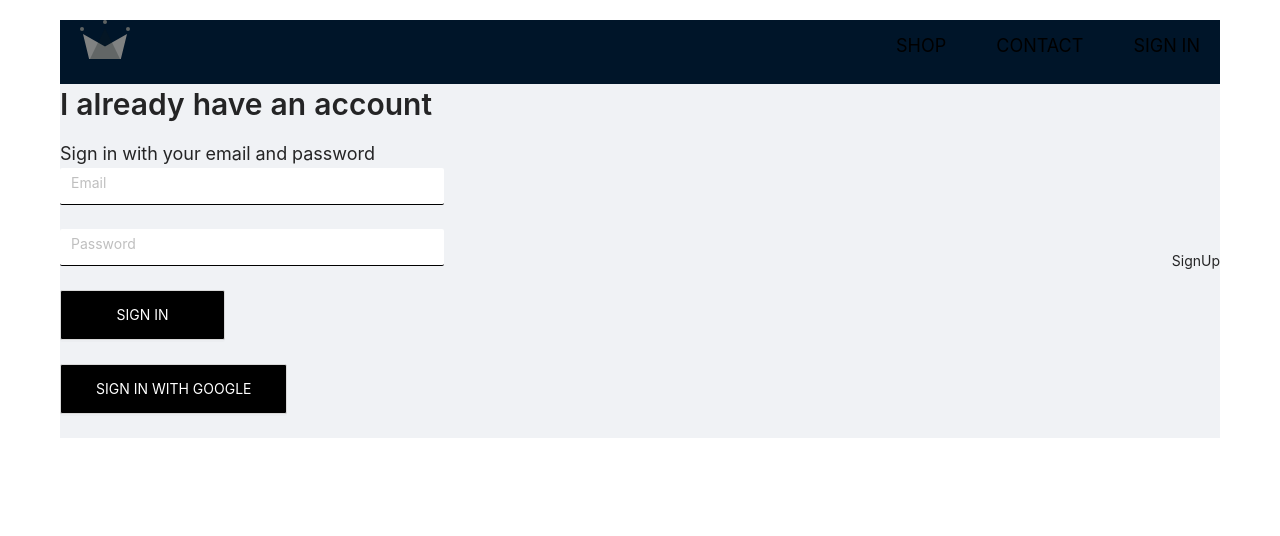
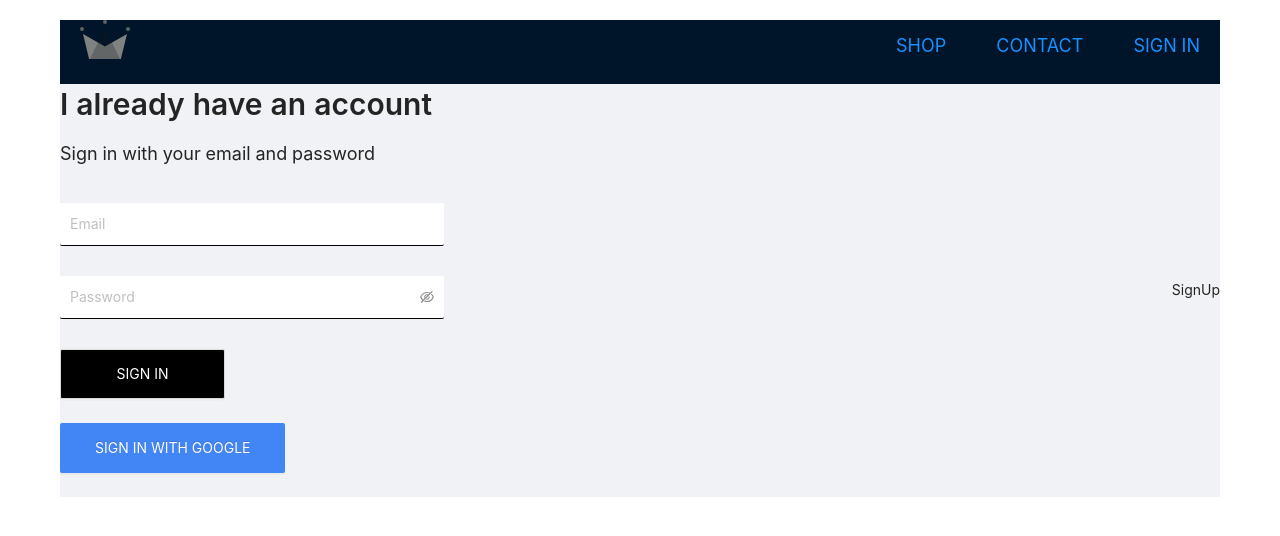
Before and after one commit to levon-dalakyan/crwn-clothing, a React (Create React App) app: page /sign in a window 1280 px wide. Shown: the top 536 px of the page. Built offline with nearby package versions, Linux system fonts and the light colour scheme; no server answers.

Commit message:
integrated firebase into app, added google authentication

```diff
--- a/craco.config.js
+++ b/craco.config.js
@@ -27,7 +27,7 @@ module.exports = {
               '@text-color': '#121212',
               '@layout-header-background': 'transparent',
               '@layout-body-background': 'transparent',
-              '@input-hover-border-color': 'inherit',
+              '@link-color': '#000',
             },
             javascriptEnabled: true,
           },
--- a/package.json
+++ b/package.json
@@ -15,6 +15,7 @@
     "antd": "^4.18.7",
     "babel-plugin-import": "^1.13.3",
     "craco-less": "^2.0.0",
+    "firebase": "^9.6.7",
     "react": "^17.0.2",
     "react-dom": "^17.0.2",
     "react-router-dom": "^6.2.1",
--- a/src/App.tsx
+++ b/src/App.tsx
@@ -1,3 +1,4 @@
+import { useEffect, useState } from 'react';
 import { Routes, Route } from 'react-router-dom';
 import { Layout } from 'antd';
 import styled from 'styled-components';
@@ -6,6 +7,7 @@ import { HeaderComponent } from './components/layout/HeaderComponent';
 import { HomePage } from './pages/HomePage';
 import { ShopPage } from './pages/ShopPage';
 import { SignPage } from './pages/SignPage';
+import { auth } from './firebase/firebase.utils';
 
 const { Header, Content } = Layout;
 
@@ -16,10 +18,22 @@ const HeaderWrapper = styled(Header)`
 `;
 
 function App() {
+  const [currentUser, setCurrentUser] = useState<any>(null);
+
+  useEffect(() => {
+    let unsubscribeFromAuth: any = null;
+
+    unsubscribeFromAuth = auth.onAuthStateChanged((user) => {
+      setCurrentUser(user);
+    });
+
+    return () => unsubscribeFromAuth();
+  }, []);
+
   return (
     <Layout>
       <HeaderWrapper>
-        <HeaderComponent />
+        <HeaderComponent currentUser={currentUser} />
       </HeaderWrapper>
       <Content>
         <Routes>
--- a/src/components/UI/CustomButton.tsx
+++ b/src/components/UI/CustomButton.tsx
@@ -1,11 +1,5 @@
 import { Form, Button } from 'antd';
 import styled from 'styled-components';
-
-interface ButtonProps {
-  children: React.ReactNode;
-  type: any;
-  googleButton?: boolean;
-}
 
 const StyledButton = styled(Button)`
   height: 50px;
@@ -16,37 +10,48 @@ const StyledButton = styled(Button)`
   text-transform: uppercase;
   padding: 0 35px;
 
-  &.googleButton {
+  &:hover {
+    border: 1px solid #000;
+    color: #000;
+    background-color: #fff;
   }
 
+  &.googleButton {
+    border: none;
+    background-color: #4285f4;
+
     &:hover {
-    border: 1px solid #000;
-    color: black;
-    background-color: #fff;
+      background-color: #357ae8;
+      color: #fff;
+    }
   }
 `;
 
+interface ButtonProps {
+  children: React.ReactNode;
+  htmlType: any;
+  type: any;
+  onGoogleClick?: React.MouseEventHandler<HTMLElement> | undefined;
+  googleButton?: boolean;
+}
+
 export const CustomButton: React.FC<ButtonProps> = ({
   children,
+  htmlType,
   type,
+  onGoogleClick,
   googleButton,
 }) => {
-  const [form] = Form.useForm();
-
   return (
-    <Form.Item shouldUpdate>
-      {() => (
+    <Form.Item>
       <StyledButton
         className={googleButton ? 'googleButton' : ''}
-          htmlType={type}
-          disabled={
-            !form.isFieldsTouched(true) ||
-            !!form.getFieldsError().filter(({ errors }) => errors.length).length
-          }
+        htmlType={htmlType}
+        type={type}
+        onClick={onGoogleClick}
       >
         {children}
       </StyledButton>
-      )}
     </Form.Item>
   );
 };
--- a/src/components/forms/SignIn.tsx
+++ b/src/components/forms/SignIn.tsx
@@ -1,7 +1,9 @@
 import { Row, Typography } from 'antd';
 import styled from 'styled-components';
 import { Form, Input } from 'antd';
+
 import { CustomButton } from '../UI/CustomButton';
+import { signInWithGoogle } from '../../firebase/firebase.utils';
 
 const { Title } = Typography;
 
@@ -9,14 +11,13 @@ const SignInWrapper = styled.div`
   width: 30vw;
 `;
 
-const Subtitle = styled.span`
+const Subtitle = styled.p`
   font-size: 18px;
+  margin-bottom: 35px;
 `;
 
-const StyledInput = styled(Input)`
-  border: none;
-  border-bottom: 1px solid #000;
-  padding-bottom: 10px;
+const StyledFormItem = styled(Form.Item)`
+  margin-bottom: 30px;
 `;
 
 export const SignIn = () => {
@@ -26,16 +27,16 @@ export const SignIn = () => {
       <Subtitle>Sign in with your email and password</Subtitle>
 
       <Form>
-        <Form.Item
+        <StyledFormItem
           name="email"
           rules={[
             { type: 'email', message: 'The input is not valid Email' },
             { required: true, message: 'Please input your Email' },
           ]}
         >
-          <StyledInput placeholder="Email" />
-        </Form.Item>
-        <Form.Item
+          <Input className="input" placeholder="Email" />
+        </StyledFormItem>
+        <StyledFormItem
           name="password"
           rules={[
             {
@@ -44,11 +45,22 @@ export const SignIn = () => {
             },
           ]}
         >
-          <StyledInput placeholder="Password" />
-        </Form.Item>
+          <Input.Password
+            className="input"
+            placeholder="Password"
+            visibilityToggle
+          />
+        </StyledFormItem>
         <Row justify="space-between" align="middle">
-          <CustomButton type="submit">SIGN IN</CustomButton>
-          <CustomButton type="button" googleButton>
+          <CustomButton type="default" htmlType="submit">
+            SIGN IN
+          </CustomButton>
+          <CustomButton
+            type="primary"
+            htmlType="button"
+            onGoogleClick={signInWithGoogle}
+            googleButton
+          >
             SIGN IN WITH GOOGLE
           </CustomButton>
         </Row>
--- a/src/components/layout/HeaderComponent.tsx
+++ b/src/components/layout/HeaderComponent.tsx
@@ -1,8 +1,11 @@
-import { Col, Row } from 'antd';
+import { Col, Row, Typography } from 'antd';
 import { Link, NavLink } from 'react-router-dom';
 import styled from 'styled-components';
 
 import { ReactComponent as Logo } from '../../assets/crown.svg';
+import { auth } from '../../firebase/firebase.utils';
+
+const { Text } = Typography;
 
 const Options = styled(Row)`
   & > a {
@@ -10,7 +13,18 @@ const Options = styled(Row)`
   }
 `;
 
-export const HeaderComponent = () => {
+const SignOutButton = styled.div`
+  cursor: pointer;
+  margin-left: 50px;
+`;
+
+interface HeaderComponentProps {
+  currentUser: any;
+}
+
+export const HeaderComponent: React.FC<HeaderComponentProps> = ({
+  currentUser,
+}) => {
   return (
     <Row justify="space-between" align="middle">
       <Col span={12}>
@@ -22,7 +36,13 @@ export const HeaderComponent = () => {
         <Options justify="end">
           <NavLink to="/shop">SHOP</NavLink>
           <NavLink to="/contact">CONTACT</NavLink>
-          <NavLink to="/sign">SIGN IN</NavLink>
+          {currentUser ? (
+            <SignOutButton onClick={() => auth.signOut()}>
+              SIGN OUT
+            </SignOutButton>
+          ) : (
+            <NavLink to="/sign">SIGN IN</NavLink>
+          )}
         </Options>
       </Col>
     </Row>
--- /dev/null
+++ b/src/firebase/firebase.utils.ts
@@ -0,0 +1,23 @@
+import { initializeApp } from 'firebase/app';
+import { getAuth, signInWithPopup, GoogleAuthProvider } from 'firebase/auth';
+import { getFirestore } from 'firebase/firestore';
+
+const firebaseConfig = {
+  apiKey: 'AIzaSyB-1mZ4E-Uzqx4NJBcO0ZrtnYZNLhuoCkA',
+  authDomain: 'crwn-db-87ba1.firebaseapp.com',
+  projectId: 'crwn-db-87ba1',
+  storageBucket: 'crwn-db-87ba1.appspot.com',
+  messagingSenderId: '234167490147',
+  appId: '1:234167490147:web:9ffb0f26d7cdcb65430a56',
+  measurementId: 'G-4Q0X3CC2PJ',
+};
+
+const app = initializeApp(firebaseConfig);
+
+export const auth = getAuth();
+export const firestore = getFirestore();
+
+const provider = new GoogleAuthProvider();
+provider.setCustomParameters({ prompt: 'select_account' });
+
+export const signInWithGoogle = () => signInWithPopup(auth, provider);
--- a/src/index.tsx
+++ b/src/index.tsx
@@ -17,12 +17,10 @@ const GlobalStyle = createGlobalStyle`
 		padding: 20px 60px;
 	}
 
-	a {
-		text-decoration: none;
-		color: #000;
-		&:hover {
-			color: #000;
-		}
+	.input {
+		border: none;
+  	border-bottom: 1px solid #000;
+  	padding: 10px;
 	}
 `;
 
```
Also changed, not shown: 1 other file (tests, documents, lock files or other folders). Lines whose indentation alone changed are shown as unchanged.
